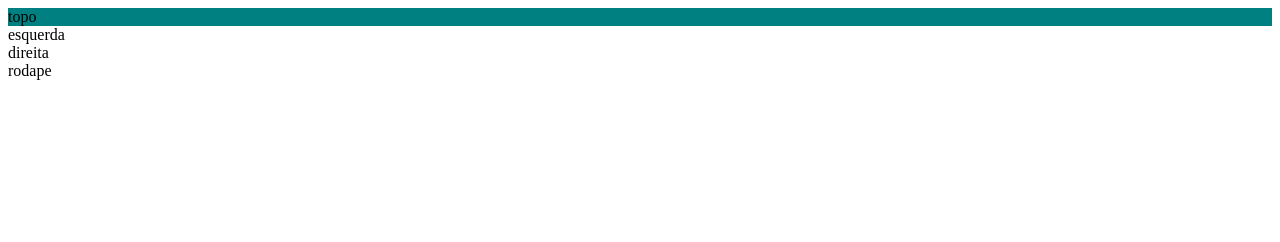
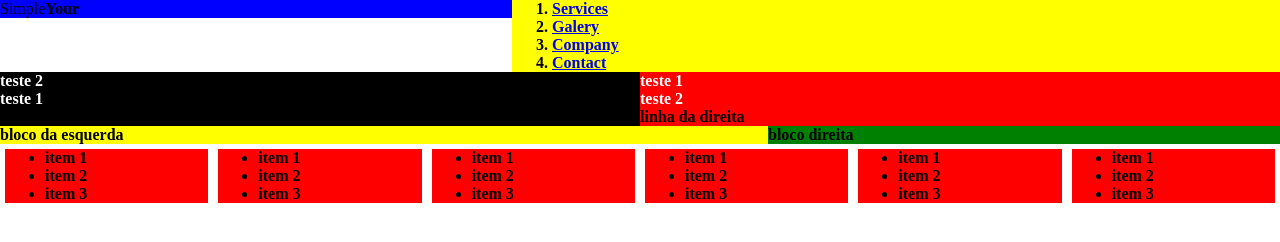
Before and after one commit to matews021/Aulas_tds, a plain HTML site: page index.html in a window 1280 px wide. Drawn offline with Linux system fonts and the light colour scheme.

Commit message:
Foi realizado uma copia de todos o html e css de outro repositorio para acompanhar exatamente o que esta se passando na aula.

```diff
--- a/css/main.css
+++ b/css/main.css
@@ -1,3 +1,93 @@
-.topo {
-    background-color: teal;
+/* regras pertencentes ao 1º (primeira) linha */
+.topo{
+    background-color: lawngreen;
 }
+
+.row-topo{
+
+}
+/* regras pertencentes ao 2º (segundo) linha */
+.esquerda, .direita{
+    width: 50%;
+    float: left;
+}
+
+.esquerda p, .direita p{
+    color: white;
+}
+
+.img-destaque .esquerda{
+    background-color: black;
+}
+
+.img-destaque .direita{
+    background-color: red;
+}
+/* regras pertencentes ao 3º (terceiro) linha */
+.w-60{
+    width: 60%;
+    float: left;
+    background-color: yellow;
+}
+
+.w-40{
+    width: 40%;
+    float: left;
+    background-color: green;
+}
+/* regras pertencentes ao 4º (quarto) linha */
+.rodape{
+    color: #000000;
+    display: flex;
+    flex-wrap: wrap;
+    width: 100%;
+}
+
+.row-topo .w-40{
+    background-color: blue!important;
+}
+
+* {
+    margin: 0;
+}
+
+@media (max-width: 1200px) {
+    .w-40, .w-60 {
+        width: 50%;
+    }
+}
+
+@media (max-width: 992px) {
+
+    .w-40, .w-60 {
+        width: 100%;
+    }
+
+    .coluna {
+        flex: 50%;
+    }
+}
+
+@media (max-width: 768px) {
+
+    /*
+    body {
+        background-color: violet;
+    }
+    */
+}
+
+@media (max-width: 520px) {
+
+    /*
+    body {
+        background-color: tomato;
+    }
+   */
+}
+
+.coluna {
+    flex: 1;
+    background-color: red;
+    margin: 5px;
+}
--- a/index.html
+++ b/index.html
@@ -2,40 +2,100 @@
 <html lang="pt-br">
 
 <head>
-    <title>aula 01</title>
+    <title>Meu Primeiro Documento HTML</title>
     <meta charset="utf-8" />
-    <link rel="stylesheet" href="css/main.css">
-
+    <link rel="stylesheet" href="css/main.css"/>
 </head>
 
-<!--topo-->
-<div class="topo">topo</div>
-
-<div class="img-destaque">
-
-    <div class="esquerda">
-        esquerda
+<body>
+    <!-- representação da minha linha do topo 1º linha-->
+    <div class="topo">
+        <div class="row-topo">
+            <div class="w-40">
+                <div class="bg-logomarca"><span>Simple</span><strong>Your<strong></div>
+            </div>
+            <div class="w-60">
+                <ol>
+                    <li><a href="services.html">Services</a></li>
+                    <li><a href="galery.html">Galery</a></li>
+                    <li><a href="company.html">Company</a></li>
+                    <li><a href="contact.html">Contact</a></li>
+                </ol>
+            </div>
+        </div>
+    </div>
+    <!-- representação da minha segunda linha -->
+    <div class="img-destaque">
+        <div class="esquerda">
+            <!-- Meu paragráfo <p> -->
+            <p>teste 2</p>
+            <p>teste 1</p>
+            linha da esquerda
+        </div>
+        <div class="direita">
+            <p>teste 1</p>
+            <p>teste 2</p>
+            linha da direita
+        </div>
     </div>
 
-    <div class="direita">
-        direita
+    <!-- Representação da 3º linha  -->
+    <div class="conteudo">
+        <!-- blocos filho da linha -->
+        <div class="w-60">
+            bloco da esquerda
+        </div>
+        <!-- blocos filho da linha -->
+        <div class="w-40">
+            bloco direita
+        </div>
     </div>
+    <!-- Representação da minha 4º linha -->
+    <div class="rodape">
+       <div class="coluna">
+           <ul>
+               <li>item 1</li>
+               <li>item 2</li>
+               <li>item 3</li>
+           </ul>
+       </div>
+       <div class="coluna">
+           <ul>
+               <li>item 1</li>
+               <li>item 2</li>
+               <li>item 3</li>
+           </ul>
+       </div>
+       <div class="coluna">
+           <ul>
+               <li>item 1</li>
+               <li>item 2</li>
+               <li>item 3</li>
+           </ul>
+       </div>
+       <div class="coluna">
+           <ul>
+               <li>item 1</li>
+               <li>item 2</li>
+               <li>item 3</li>
+           </ul>
+       </div>
+       <div class="coluna">
+           <ul>
+               <li>item 1</li>
+               <li>item 2</li>
+               <li>item 3</li>
+           </ul>
+       </div>
+       <div class="coluna">
+           <ul>
+               <li>item 1</li>
+               <li>item 2</li>
+               <li>item 3</li>
+           </ul>
+       </div>
 
-</div>
-
-<!--meio-->
-<div class="conteudo">
-
-    <div class="w-70">
     </div>
-
-    <div class="w-30">
-    </div>
-
-</div>
-
-<div class="rodape">rodape</div>
-
 </body>
 
 </html>
```
